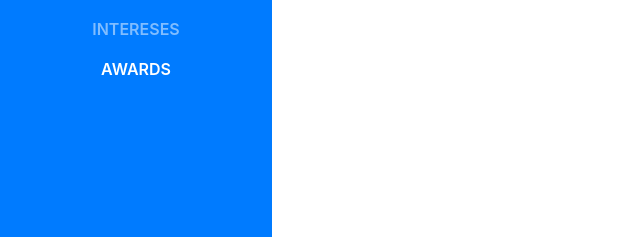
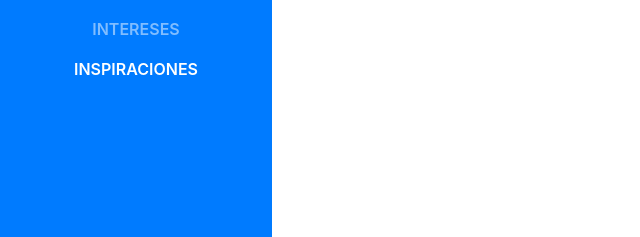
Before and after one commit to Edher-Espinoza-Castillo/Pagina-web-personal, a website with bundled scripts: page index.html in a window 1280 px wide. Shown: the part 503-740 px from the top of the page, 0-640 px from the left. Built offline with nearby package versions, Linux system fonts and the light colour scheme; a web font is replaced by a local one.

Commit message:
Update index.html

```diff
--- a/index.html
+++ b/index.html
@@ -52,7 +52,7 @@
             <a class="nav-link js-scroll-trigger" href="#intereses">Intereses</a>
           </li>
           <li class="nav-item">
-            <a class="nav-link js-scroll-trigger" href="#awards">Awards</a>
+            <a class="nav-link js-scroll-trigger" href="#inspiraciones">Inspiraciones</a>
           </li>
         </ul>
       </div>
@@ -196,9 +196,9 @@
         </div>
       </section>
 
-      <section class="resume-section p-3 p-lg-5 d-flex flex-column" id="awards">
+      <section class="resume-section p-3 p-lg-5 d-flex flex-column" id="inspiraciones">
         <div class="my-auto">
-          <h2 class="mb-5">Awards &amp; Certifications</h2>
+          <h2 class="mb-5">Inspiraciones &amp; Certifications</h2>
           <ul class="fa-ul mb-0">
             <li>
               <i class="fa-li fa fa-trophy text-warning"></i>
```
